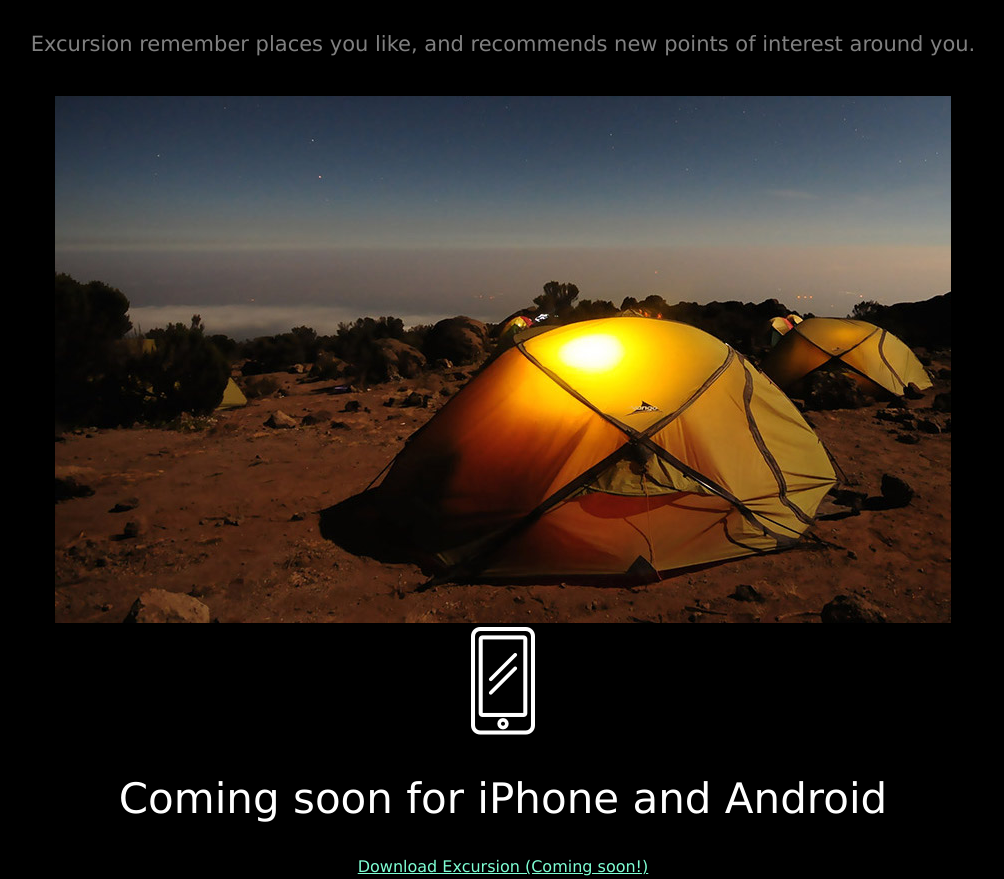
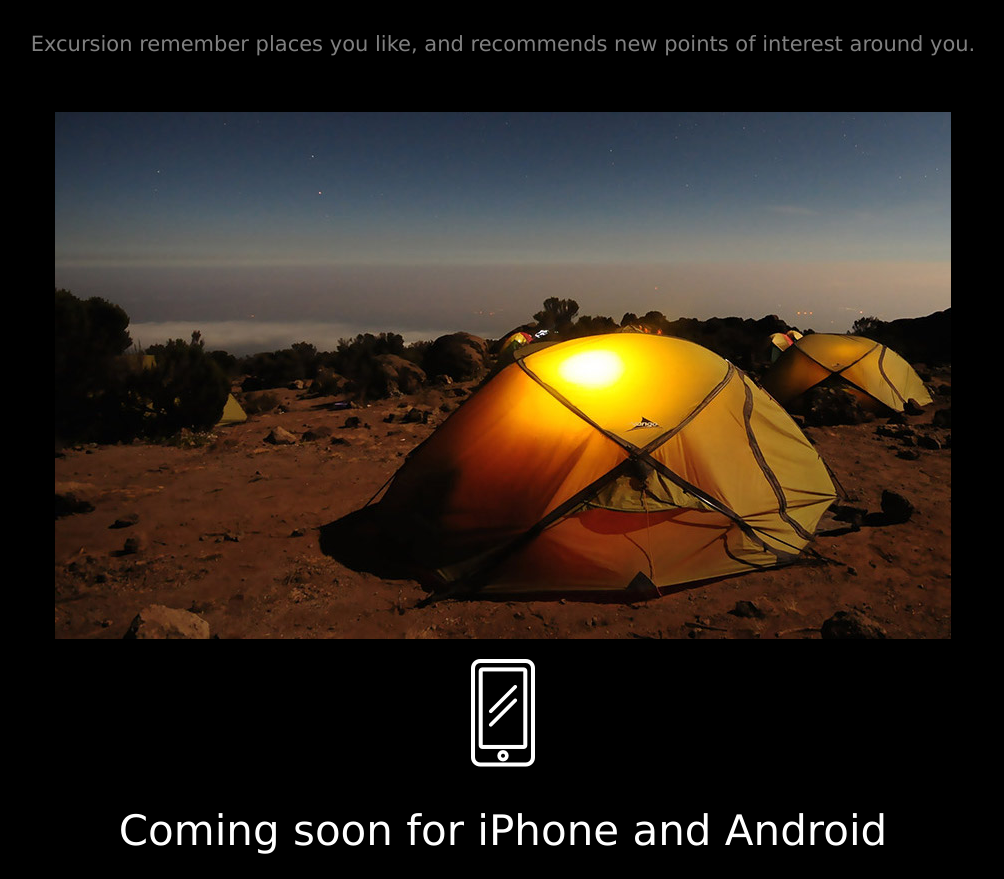
Before and after one commit to amxra/Excursion, a plain HTML site: page index.html in a window 1280 px wide. Shown: the part 401-1280 px from the top of the page, without its empty margins (137-1141 px from the left). Drawn offline with Linux system fonts and the light colour scheme.

Commit message:
Push final changes.

```diff
--- a/index.html
+++ b/index.html
@@ -23,12 +23,12 @@
  <div>
  <h2>Your personal travel guide</h2>
  <p class="des">Excursion remember places you like, and recommends new points of interest around you.</p><br>
- <img src="resources/images/camp.jpg" alt="picture of camp site"><br>
+ <p><img src="resources/images/camp.jpg" alt="picture of camp site"></p>
  </div>
 
  <!--Finishing-->
  <div>
- <img src="resources/images/phone.png" alt="phone icon">
+ <p><img src="resources/images/phone.png" alt="phone icon"></p>
  <h2>Coming soon for iPhone and Android</h2>
  <a href="#up">Download Excursion (Coming soon!)</a>
  </div>
```
